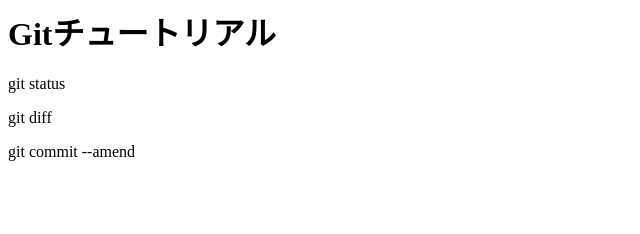
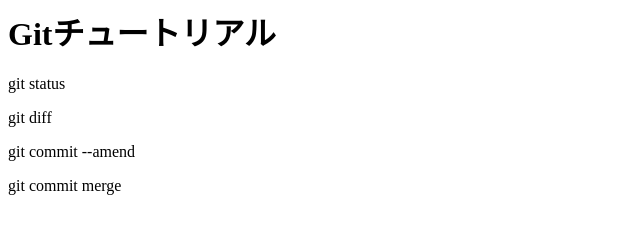
Before and after one commit to ELZALOL/git_tutorial, a plain HTML site: page index.html in a window 1280 px wide. Shown: the whole page, without its empty margins (0-640 px from the left). Drawn offline with Linux system fonts and the light colour scheme.

Commit message:
git mergeを追記

```diff
--- a/index.html
+++ b/index.html
@@ -2,3 +2,4 @@
 <p>git status</p>
 <p>git diff</p>
 <p>git commit --amend</p>
+<p>git commit merge</p>
```
